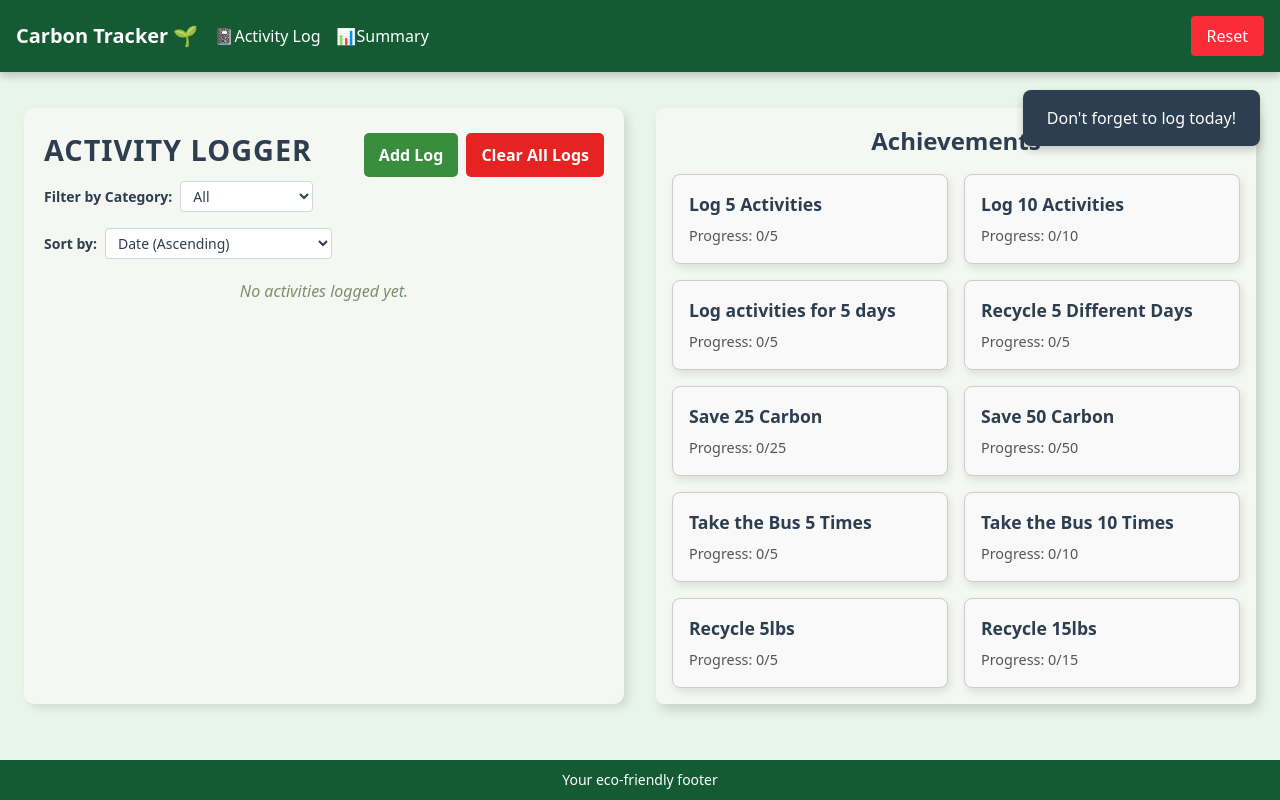
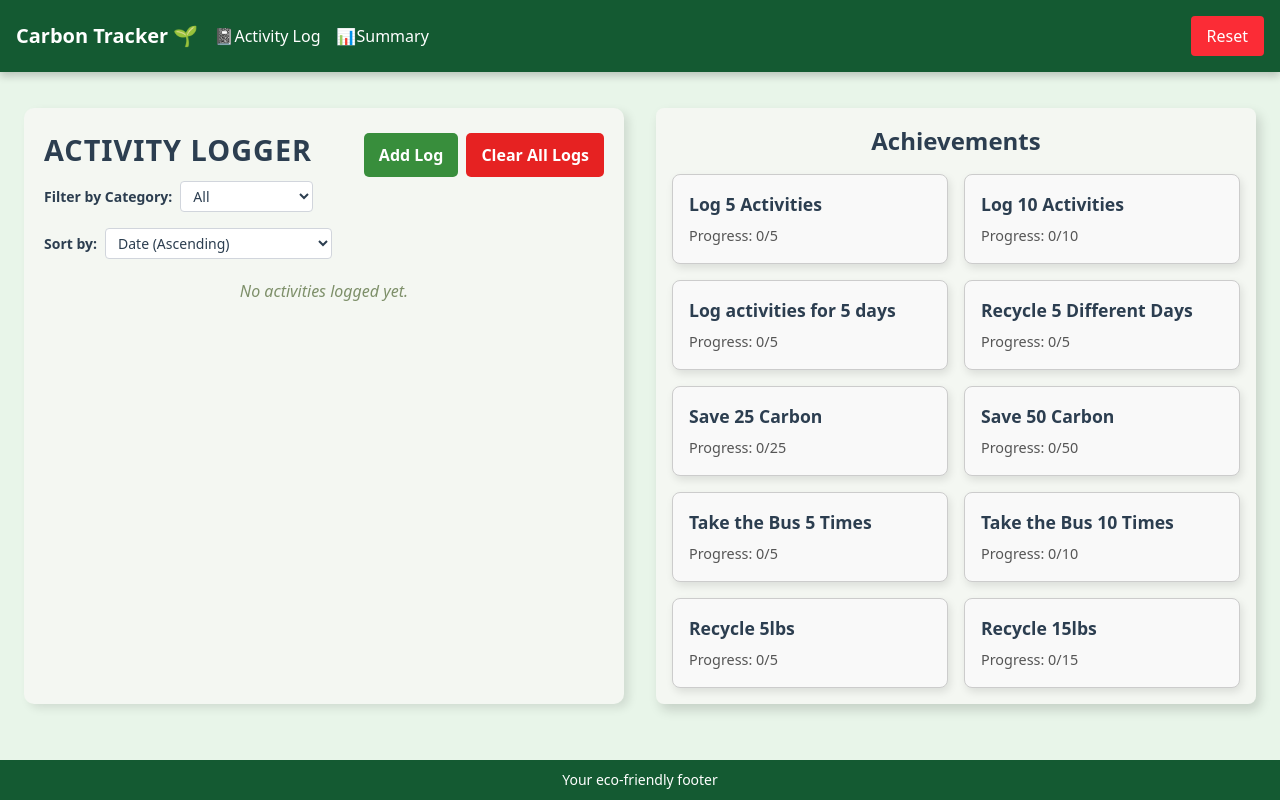
Before and after one commit to LukeJwalsh/426---HW1-Carbon-Footprint-Tracker, a React (Vite) app in the folder carbon-tracker/: page / in a window 1280 px wide. Built offline with nearby package versions, Linux system fonts and the light colour scheme.

Commit message:
Update DailyNotification.tsx

```diff
--- a/carbon-tracker/src/components/DailyNotification.tsx
+++ b/carbon-tracker/src/components/DailyNotification.tsx
@@ -4,39 +4,41 @@ import "./DailyNotification.css";
 
 const DailyNotification: React.FC = () => {
   const { state } = useContext(ActivityContext);
-  const [message, setMessage] = useState<string>("");
-  const [show, setShow] = useState<boolean>(false);
-  const lastSummaryCountRef = useRef<number>(0);
+  const [message, setMessage] = useState<string | null>(null);
   const timeoutRef = useRef<ReturnType<typeof setTimeout> | null>(null);
+
+  // Track if "log today" notification was shown this session
+  const logTodayShownRef = useRef<boolean>(false);
+  const prevLogCountRef = useRef<number>(state.activities.length);
 
   useEffect(() => {
     const totalLogs = state.activities.length;
 
-    if (totalLogs === 0) {
-      // Show the "Don't forget to log today!" immediately
-      setMessage("Don't forget to log today!");
-      setShow(true);
-    } else if (totalLogs % 3 === 0 && totalLogs > lastSummaryCountRef.current) {
-      // Schedule the "View Summary" notification after 5 seconds
+    // If no logs exist and the "log today" message hasn't been shown yet, show it once per session
+    if (totalLogs === 0 && !logTodayShownRef.current) {
       if (timeoutRef.current) clearTimeout(timeoutRef.current);
       timeoutRef.current = setTimeout(() => {
-        setMessage("Don't forget to view the updated summary!");
-        setShow(true);
-        lastSummaryCountRef.current = totalLogs;
+        setMessage("Don't forget to log today!");
+        setTimeout(() => setMessage(null), 3000); // Hide after 3 seconds
+      },);
+    }
+    // Show "View Summary" reminder every 3 logs, but only when a new log is added
+    else if (totalLogs > prevLogCountRef.current && totalLogs % 3 === 0) {
+      if (timeoutRef.current) clearTimeout(timeoutRef.current);
+      timeoutRef.current = setTimeout(() => {
+        setMessage("View the updated summary!");
+        setTimeout(() => setMessage(null), 3000); // Hide after 3 seconds
+      }, 6000);
+    }
 
-        // Auto-hide after 3 seconds
-        setTimeout(() => setShow(false), 3000);
-      }, 5000);
-    } else {
-      setShow(false);
-    }
+    prevLogCountRef.current = totalLogs; // Update previous log count
 
     return () => {
       if (timeoutRef.current) clearTimeout(timeoutRef.current);
     };
   }, [state.activities]);
 
-  if (!show) return null;
+  if (!message) return null;
   return <div className="daily-notification">{message}</div>;
 };
 
```
